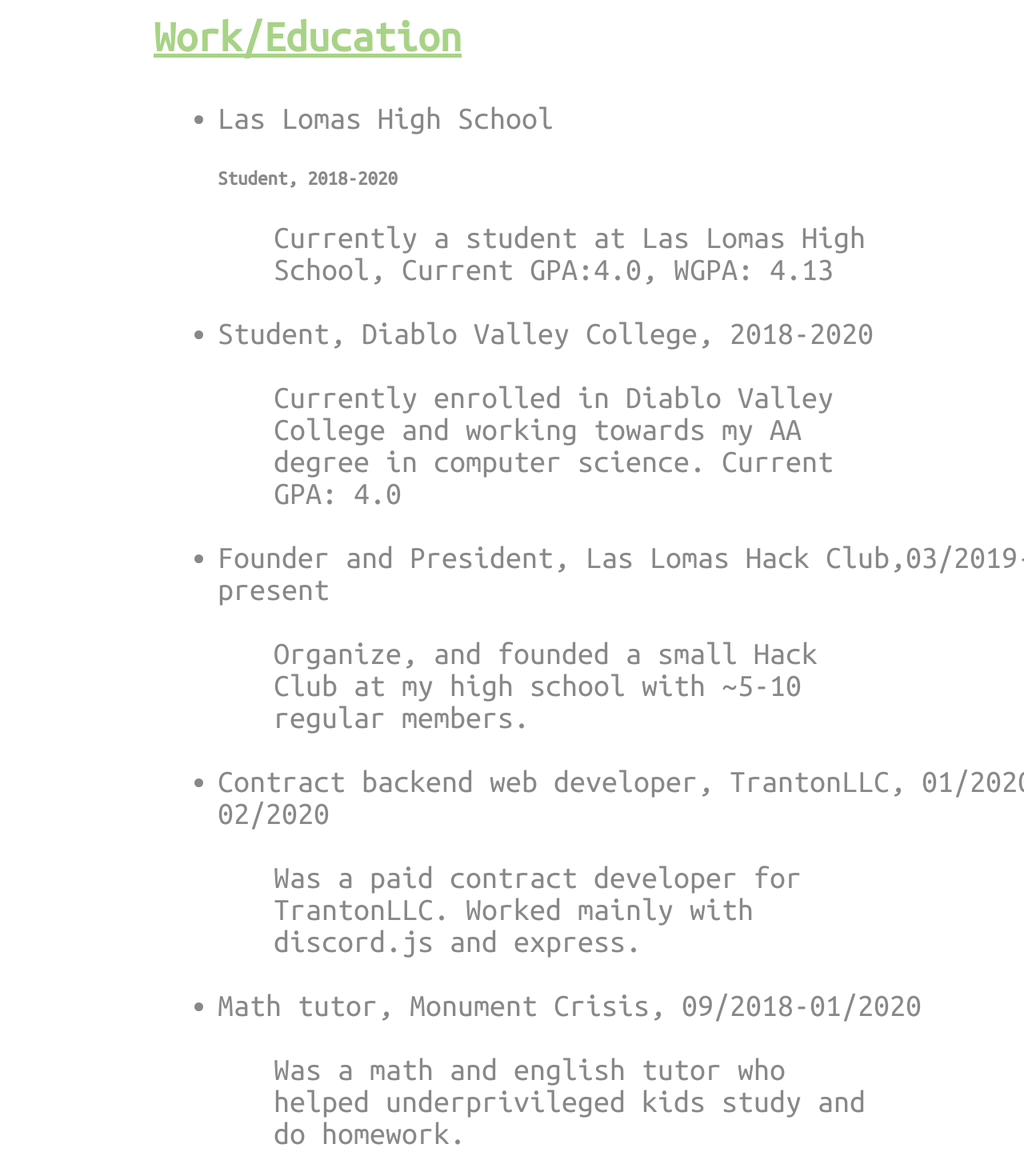
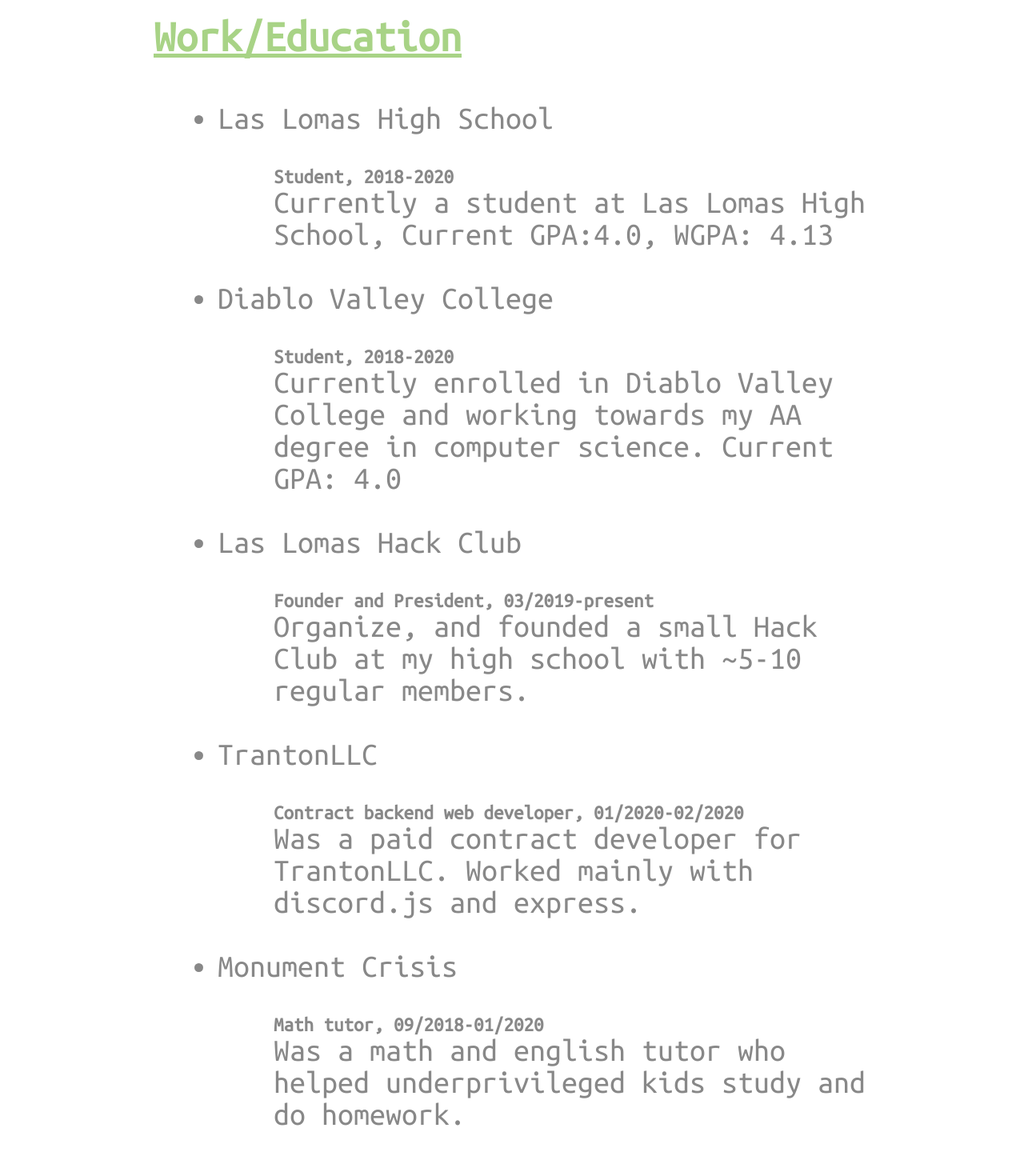
Before and after one commit to Evan-Nishi/personal-site-v2, a Next.js app: page / in a window 1280 px wide. Shown: the part 4727-6197 px from the top of the page at 80% size. Built offline with nearby package versions, Linux system fonts and the light colour scheme.

Commit message:
another ui bug

```diff
--- a/src/pages/index.tsx
+++ b/src/pages/index.tsx
@@ -131,19 +131,19 @@
                     <div className="indented">
                         <ul>
                             <li>Las Lomas High School</li>
-                            <h5>Student, 2018-2020</h5>
-                            <p>Currently a student at Las Lomas High School, Current GPA:4.0, WGPA: 4.13</p>
-                            <li>Student, Diablo Valley College, 2018-2020</li>
-                            <p>Currently enrolled in Diablo Valley College and working towards my AA degree
+
+                            <p><h5>Student, 2018-2020</h5>Currently a student at Las Lomas High School, Current GPA:4.0, WGPA: 4.13</p>
+                            <li>Diablo Valley College</li>
+                            <p><h5>Student, 2018-2020</h5>Currently enrolled in Diablo Valley College and working towards my AA degree
                                     in computer science.  Current GPA: 4.0</p>
-                            <li>Founder and President, Las Lomas Hack Club,03/2019-present</li>
-                            <p>Organize, and founded a small Hack Club at my high school with ~5-10 regular members.</p>
-                            <li>Contract backend web developer, TrantonLLC, 01/2020-02/2020 </li>
-                            <p>Was a paid contract developer for TrantonLLC.  Worked mainly with discord.js
+                            <li>Las Lomas Hack Club</li>
+                            <p><h5>Founder and President, 03/2019-present </h5>Organize, and founded a small Hack Club at my high school with ~5-10 regular members.</p>
+                            <li>TrantonLLC </li>
+                            <p><h5>Contract backend web developer, 01/2020-02/2020</h5>Was a paid contract developer for TrantonLLC.  Worked mainly with discord.js
                                 and express.
                             </p>
-                            <li>Math tutor, Monument Crisis, 09/2018-01/2020</li>
-                            <p>Was a math and english tutor who helped underprivileged kids study
+                            <li>Monument Crisis</li>
+                            <p><h5>Math tutor, 09/2018-01/2020</h5>Was a math and english tutor who helped underprivileged kids study
                                 and do homework.
                             </p>
                         </ul>
--- a/src/styles.css
+++ b/src/styles.css
@@ -28,6 +28,8 @@
 }
 
 li{
+    padding: 0px;
+    margin: 0px;
     text-align: left;
     font-size: 40px;
     color: #888888;
@@ -37,9 +39,12 @@
     color: #888888;
     font-size: 25px;
     text-align: left;
+    padding: 0;
+    margin: 0;
 }
 
 p{
+    padding-top: 0;
     padding-left: 70px;
     max-width: 70%;
     text-align: left;
```
